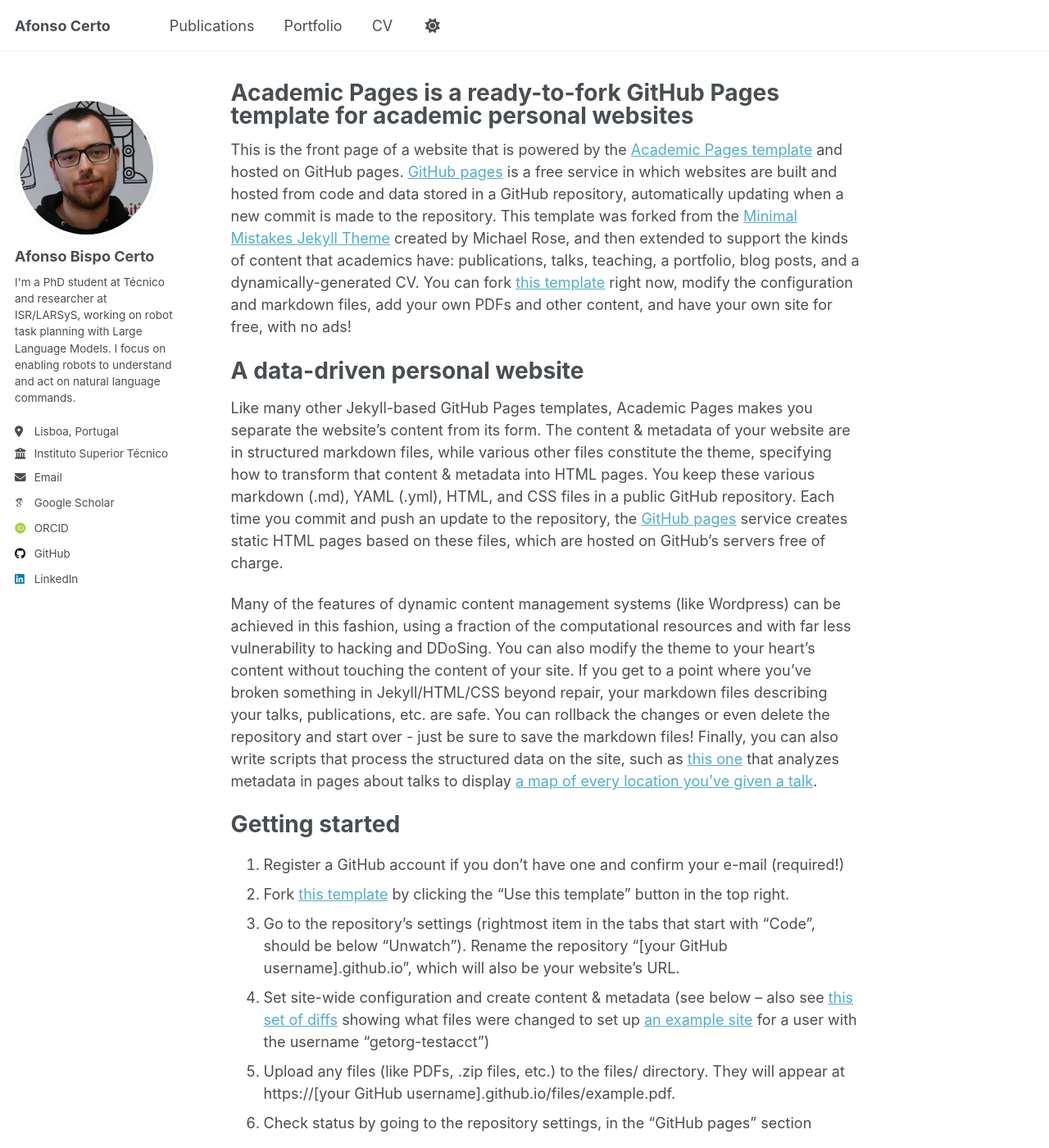
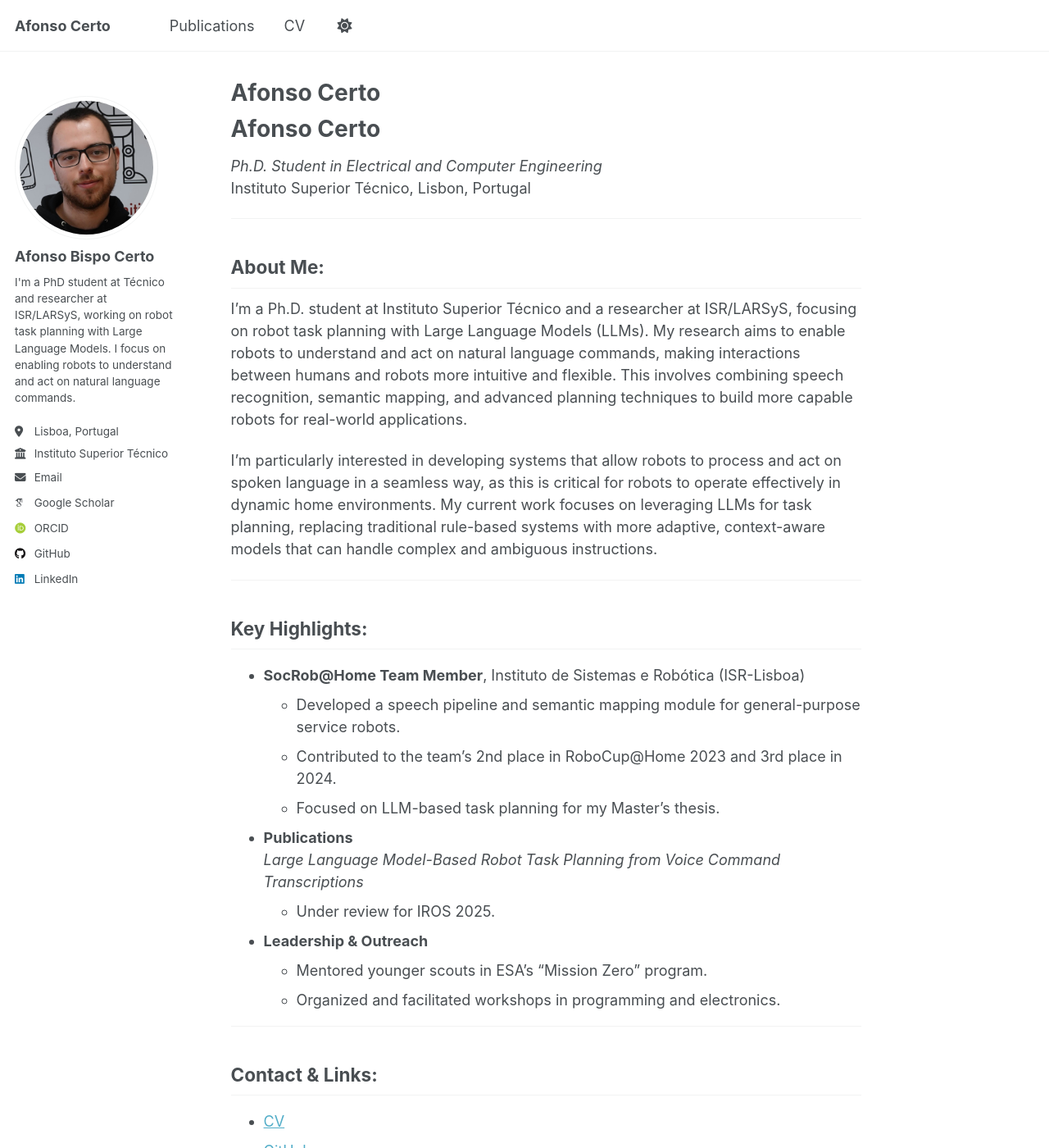
Before and after one commit to certafonso/certafonso.github.io, a Jekyll site: the page built from _pages/about.md, in a window 1280 px wide and 1400 px high. Shown: the whole window at 82% size. Built offline with Jekyll 4.4.1, drawn with Linux system fonts in a browser that asks for light colours; some web fonts are replaced; our own code applies the rules of GitHub Pages for plain Markdown files; some of the changed text lies outside the part shown.

Commit message:
Update homepage

```diff
--- a/_config.yml
+++ b/_config.yml
@@ -215,18 +215,18 @@
 
 # These settings control the types of collections used by the template
 collections:
-  teaching:
-    output: true
-    permalink: /:collection/:path/
+  # teaching:
+  #   output: true
+  #   permalink: /:collection/:path/
   publications:
     output: true
     permalink: /:collection/:path/
-  portfolio:
-    output: true
-    permalink: /:collection/:path/
-  talks:
-    output: true
-    permalink: /:collection/:path/
+  # portfolio:
+  #   output: true
+  #   permalink: /:collection/:path/
+  # talks:
+  #   output: true
+  #   permalink: /:collection/:path/
 
 
 # These settings control how pages and collections are included in the site
--- a/_data/navigation.yml
+++ b/_data/navigation.yml
@@ -17,8 +17,8 @@
   # - title: "Teaching"
   #   url: /teaching/
 
-  - title: "Portfolio"
-    url: /portfolio/
+  # - title: "Portfolio"
+  #   url: /portfolio/
 
   # - title: "Blog Posts"
   #   url: /year-archive/
--- a/_pages/about.md
+++ b/_pages/about.md
@@ -1,49 +1,41 @@
 ---
 permalink: /
-title: "Academic Pages is a ready-to-fork GitHub Pages template for academic personal websites"
 author_profile: true
 redirect_from:
   - /about/
   - /about.html
 ---
 
-This is the front page of a website that is powered by the [Academic Pages template](https://github.com/academicpages/academicpages.github.io) and hosted on GitHub pages. [GitHub pages](https://pages.github.com) is a free service in which websites are built and hosted from code and data stored in a GitHub repository, automatically updating when a new commit is made to the repository. This template was forked from the [Minimal Mistakes Jekyll Theme](https://mmistakes.github.io/minimal-mistakes/) created by Michael Rose, and then extended to support the kinds of content that academics have: publications, talks, teaching, a portfolio, blog posts, and a dynamically-generated CV. You can fork [this template](https://github.com/academicpages/academicpages.github.io) right now, modify the configuration and markdown files, add your own PDFs and other content, and have your own site for free, with no ads!
+# Afonso Certo
+*Ph.D. Student in Electrical and Computer Engineering*
+Instituto Superior Técnico, Lisbon, Portugal
 
-A data-driven personal website
-======
-Like many other Jekyll-based GitHub Pages templates, Academic Pages makes you separate the website's content from its form. The content & metadata of your website are in structured markdown files, while various other files constitute the theme, specifying how to transform that content & metadata into HTML pages. You keep these various markdown (.md), YAML (.yml), HTML, and CSS files in a public GitHub repository. Each time you commit and push an update to the repository, the [GitHub pages](https://pages.github.com/) service creates static HTML pages based on these files, which are hosted on GitHub's servers free of charge.
+---
 
-Many of the features of dynamic content management systems (like Wordpress) can be achieved in this fashion, using a fraction of the computational resources and with far less vulnerability to hacking and DDoSing. You can also modify the theme to your heart's content without touching the content of your site. If you get to a point where you've broken something in Jekyll/HTML/CSS beyond repair, your markdown files describing your talks, publications, etc. are safe. You can rollback the changes or even delete the repository and start over - just be sure to save the markdown files! Finally, you can also write scripts that process the structured data on the site, such as [this one](https://github.com/academicpages/academicpages.github.io/blob/master/talkmap.ipynb) that analyzes metadata in pages about talks to display [a map of every location you've given a talk](https://academicpages.github.io/talkmap.html).
+## About Me:
+I’m a Ph.D. student at Instituto Superior Técnico and a researcher at ISR/LARSyS, focusing on robot task planning with Large Language Models (LLMs). My research aims to enable robots to understand and act on natural language commands, making interactions between humans and robots more intuitive and flexible. This involves combining speech recognition, semantic mapping, and advanced planning techniques to build more capable robots for real-world applications.
 
-Getting started
-======
-1. Register a GitHub account if you don't have one and confirm your e-mail (required!)
-1. Fork [this template](https://github.com/academicpages/academicpages.github.io) by clicking the "Use this template" button in the top right.
-1. Go to the repository's settings (rightmost item in the tabs that start with "Code", should be below "Unwatch"). Rename the repository "[your GitHub username].github.io", which will also be your website's URL.
-1. Set site-wide configuration and create content & metadata (see below -- also see [this set of diffs](http://archive.is/3TPas) showing what files were changed to set up [an example site](https://getorg-testacct.github.io) for a user with the username "getorg-testacct")
-1. Upload any files (like PDFs, .zip files, etc.) to the files/ directory. They will appear at https://[your GitHub username].github.io/files/example.pdf.
-1. Check status by going to the repository settings, in the "GitHub pages" section
+I’m particularly interested in developing systems that allow robots to process and act on spoken language in a seamless way, as this is critical for robots to operate effectively in dynamic home environments. My current work focuses on leveraging LLMs for task planning, replacing traditional rule-based systems with more adaptive, context-aware models that can handle complex and ambiguous instructions.
 
-Site-wide configuration
-------
-The main configuration file for the site is in the base directory in [_config.yml](https://github.com/academicpages/academicpages.github.io/blob/master/_config.yml), which defines the content in the sidebars and other site-wide features. You will need to replace the default variables with ones about yourself and your site's github repository. The configuration file for the top menu is in [_data/navigation.yml](https://github.com/academicpages/academicpages.github.io/blob/master/_data/navigation.yml). For example, if you don't have a portfolio or blog posts, you can remove those items from that navigation.yml file to remove them from the header.
+---
 
-Create content & metadata
-------
-For site content, there is one markdown file for each type of content, which are stored in directories like _publications, _talks, _posts, _teaching, or _pages. For example, each talk is a markdown file in the [_talks directory](https://github.com/academicpages/academicpages.github.io/tree/master/_talks). At the top of each markdown file is structured data in YAML about the talk, which the theme will parse to do lots of cool stuff. The same structured data about a talk is used to generate the list of talks on the [Talks page](https://academicpages.github.io/talks), each [individual page](https://academicpages.github.io/talks/2012-03-01-talk-1) for specific talks, the talks section for the [CV page](https://academicpages.github.io/cv), and the [map of places you've given a talk](https://academicpages.github.io/talkmap.html) (if you run this [python file](https://github.com/academicpages/academicpages.github.io/blob/master/talkmap.py) or [Jupyter notebook](https://github.com/academicpages/academicpages.github.io/blob/master/talkmap.ipynb), which creates the HTML for the map based on the contents of the _talks directory).
+## Key Highlights:
+- **SocRob@Home Team Member**, Instituto de Sistemas e Robótica (ISR-Lisboa)
+  - Developed a speech pipeline and semantic mapping module for general-purpose service robots.
+  - Contributed to the team's 2nd place in RoboCup@Home 2023 and 3rd place in 2024.
+  - Focused on LLM-based task planning for my Master’s thesis.
 
-**Markdown generator**
+- **Publications**
+  *Large Language Model-Based Robot Task Planning from Voice Command Transcriptions*
+  - Under review for IROS 2025.
 
-The repository includes [a set of Jupyter notebooks](https://github.com/academicpages/academicpages.github.io/tree/master/markdown_generator
-) that converts a CSV containing structured data about talks or presentations into individual markdown files that will be properly formatted for the Academic Pages template. The sample CSVs in that directory are the ones I used to create my own personal website at stuartgeiger.com. My usual workflow is that I keep a spreadsheet of my publications and talks, then run the code in these notebooks to generate the markdown files, then commit and push them to the GitHub repository.
+- **Leadership & Outreach**
+  - Mentored younger scouts in ESA's "Mission Zero" program.
+  - Organized and facilitated workshops in programming and electronics.
 
-How to edit your site's GitHub repository
-------
-Many people use a git client to create files on their local computer and then push them to GitHub's servers. If you are not familiar with git, you can directly edit these configuration and markdown files directly in the github.com interface. Navigate to a file (like [this one](https://github.com/academicpages/academicpages.github.io/blob/master/_talks/2012-03-01-talk-1.md) and click the pencil icon in the top right of the content preview (to the right of the "Raw | Blame | History" buttons). You can delete a file by clicking the trashcan icon to the right of the pencil icon. You can also create new files or upload files by navigating to a directory and clicking the "Create new file" or "Upload files" buttons.
+---
 
-Example: editing a markdown file for a talk
-![Editing a markdown file for a talk](/images/editing-talk.png)
-
-For more info
-------
-More info about configuring Academic Pages can be found in [the guide](https://academicpages.github.io/markdown/), the [growing wiki](https://github.com/academicpages/academicpages.github.io/wiki), and you can always [ask a question on GitHub](https://github.com/academicpages/academicpages.github.io/discussions). The [guides for the Minimal Mistakes theme](https://mmistakes.github.io/minimal-mistakes/docs/configuration/) (which this theme was forked from) might also be helpful.
+## Contact & Links:
+- [CV](cv/)
+- [GitHub](https://github.com/{{site.author.github}})
+- [LinkedIn](https://www.linkedin.com/in/{{site.author.linkedin}}/)
```
